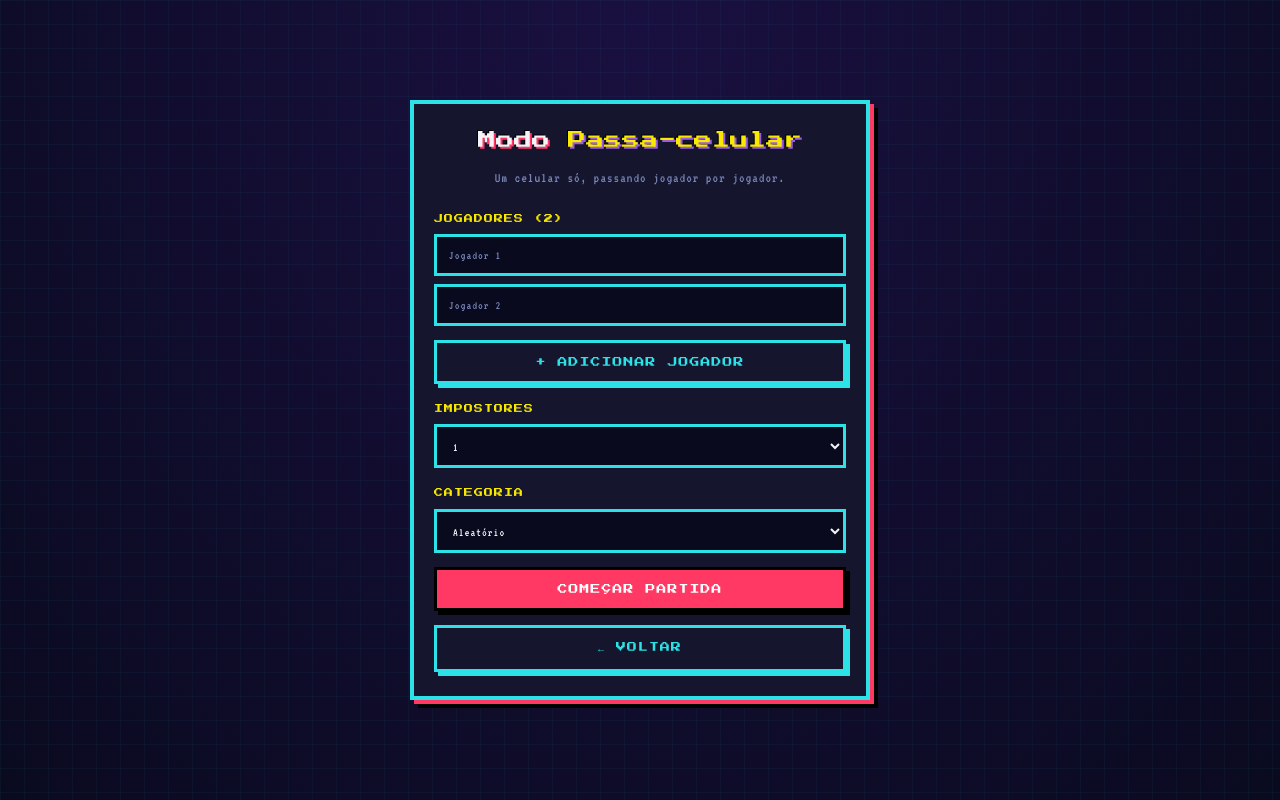
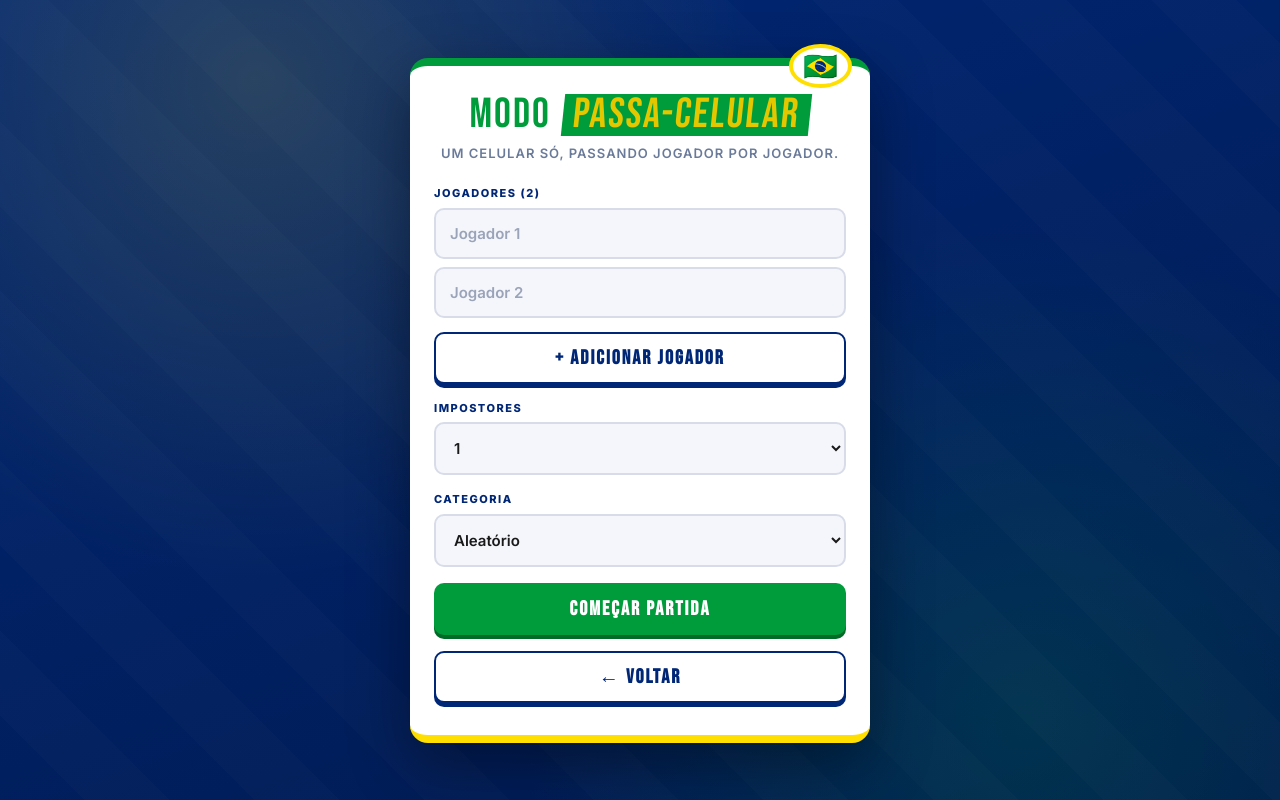
Before and after one commit to natti-jpb/jogo-impostor, a Next.js app: page /local in a window 1280 px wide. Built offline with nearby package versions, Linux system fonts and the light colour scheme.

Commit message:
style: redesign with Brazilian World Cup theme (verde/amarelo/azul, Bebas Neue)

```diff
--- a/app/globals.css
+++ b/app/globals.css
@@ -1,276 +1,352 @@
 :root {
-  --bg: #0a0a1f;
-  --bg-2: #1a1040;
-  --card: #15152e;
-  --accent: #ff3864;
-  --accent2: #2de2e6;
-  --accent3: #f9e900;
-  --accent4: #9b5de5;
-  --text: #f4f4f8;
-  --muted: #7a86b8;
-  --border: #2de2e6;
-  --shadow: #ff3864;
-  --pixel: 4px;
+  --verde: #009C3B;
+  --verde-dark: #006B27;
+  --amarelo: #FFDF00;
+  --amarelo-dark: #E5C700;
+  --azul: #002776;
+  --azul-light: #1a3a8c;
+  --branco: #ffffff;
+  --bg: #001a4f;
+  --card: #ffffff;
+  --text: #1a1a1a;
+  --muted: #6a7a99;
 }
 
 * { box-sizing: border-box; }
 html, body { margin: 0; padding: 0; }
 
 body {
-  font-family: 'Press Start 2P', monospace;
-  background: var(--bg);
-  background-image:
-    linear-gradient(rgba(45, 226, 230, 0.04) 1px, transparent 1px),
-    linear-gradient(90deg, rgba(45, 226, 230, 0.04) 1px, transparent 1px),
-    radial-gradient(ellipse at top, var(--bg-2), var(--bg));
-  background-size: 24px 24px, 24px 24px, 100% 100%;
+  font-family: 'Inter', -apple-system, BlinkMacSystemFont, sans-serif;
+  background:
+    radial-gradient(circle at 20% 10%, rgba(255, 223, 0, 0.15), transparent 40%),
+    radial-gradient(circle at 80% 90%, rgba(0, 156, 59, 0.18), transparent 40%),
+    linear-gradient(160deg, var(--azul) 0%, var(--bg) 100%);
   color: var(--text);
   min-height: 100vh;
   display: flex;
   align-items: center;
   justify-content: center;
   padding: 16px;
-  font-size: 11px;
-  line-height: 1.6;
-  image-rendering: pixelated;
-  -webkit-font-smoothing: none;
-  -moz-osx-font-smoothing: grayscale;
+  font-size: 15px;
+  line-height: 1.5;
+  position: relative;
+  overflow-x: hidden;
+}
+
+/* Field stripes background accent */
+body::before {
+  content: '';
+  position: fixed;
+  inset: 0;
+  background-image: repeating-linear-gradient(
+    45deg,
+    transparent 0,
+    transparent 60px,
+    rgba(255, 255, 255, 0.015) 60px,
+    rgba(255, 255, 255, 0.015) 120px
+  );
+  pointer-events: none;
+  z-index: 0;
 }
 
 .app {
   width: 100%;
   max-width: 460px;
   background: var(--card);
-  padding: 24px 20px;
-  border: var(--pixel) solid var(--border);
-  box-shadow:
-    var(--pixel) var(--pixel) 0 var(--accent),
-    calc(var(--pixel) * 2) calc(var(--pixel) * 2) 0 #000;
-  image-rendering: pixelated;
+  padding: 28px 24px 32px;
+  border-radius: 18px;
+  border-top: 8px solid var(--verde);
+  border-bottom: 8px solid var(--amarelo);
+  box-shadow: 0 20px 60px rgba(0, 0, 0, 0.4);
+  position: relative;
+  z-index: 1;
+}
+
+/* Top flag stripe accent */
+.app::before {
+  content: '🇧🇷';
+  position: absolute;
+  top: -22px;
+  right: 18px;
+  font-size: 28px;
+  background: var(--card);
+  padding: 4px 10px;
+  border-radius: 50%;
+  border: 4px solid var(--amarelo);
+  line-height: 1;
 }
 
 h1 {
-  margin: 0 0 14px;
+  margin: 0 0 8px;
   text-align: center;
-  font-size: 18px;
-  line-height: 1.4;
+  font-family: 'Bebas Neue', sans-serif;
+  font-size: 42px;
+  letter-spacing: 2px;
   font-weight: normal;
-  text-shadow:
-    2px 2px 0 var(--accent),
-    -1px -1px 0 #000;
+  color: var(--verde);
+  line-height: 1;
 }
-h1 .accent { color: var(--accent3); text-shadow: 2px 2px 0 var(--accent4), -1px -1px 0 #000; }
-h2 { margin-top: 0; font-size: 14px; text-align: center; }
+h1 .accent {
+  color: var(--amarelo-dark);
+  background: var(--verde);
+  padding: 0 10px;
+  display: inline-block;
+  transform: skew(-6deg);
+  margin-left: 4px;
+}
+
+h2 {
+  margin-top: 0;
+  font-family: 'Bebas Neue', sans-serif;
+  font-size: 26px;
+  letter-spacing: 1px;
+  color: var(--azul);
+}
 
 .sub {
   text-align: center;
   color: var(--muted);
   margin: 0 0 22px;
-  font-size: 9px;
-  font-family: 'VT323', monospace;
-  font-size: 14px;
+  font-size: 13px;
+  font-weight: 600;
+  text-transform: uppercase;
   letter-spacing: 1px;
 }
 
 label {
   display: block;
-  font-size: 9px;
-  color: var(--accent3);
-  margin: 18px 0 8px;
+  font-size: 11px;
+  color: var(--azul);
+  margin: 16px 0 6px;
   text-transform: uppercase;
-  letter-spacing: 1px;
+  letter-spacing: 1.5px;
+  font-weight: 800;
 }
 
 input, select, button {
   width: 100%;
-  padding: 12px 12px;
-  font-size: 12px;
-  font-family: 'VT323', monospace;
-  border-radius: 0;
-  border: 3px solid var(--border);
+  padding: 14px 14px;
+  font-size: 15px;
+  font-family: 'Inter', sans-serif;
+  font-weight: 600;
+  border-radius: 10px;
+  border: 2px solid #d8dce8;
   outline: none;
-  background: #0a0a1f;
+  background: #f4f6fb;
   color: var(--text);
-  letter-spacing: 1px;
 }
-input::placeholder { color: var(--muted); }
+input::placeholder { color: #9aa3b8; }
 input:focus, select:focus {
-  border-color: var(--accent3);
-  box-shadow: 0 0 0 2px rgba(249, 233, 0, 0.2);
+  border-color: var(--verde);
+  box-shadow: 0 0 0 3px rgba(0, 156, 59, 0.18);
+  background: #fff;
 }
 
 button {
-  font-family: 'Press Start 2P', monospace;
-  font-size: 10px;
-  background: var(--accent);
+  font-family: 'Bebas Neue', sans-serif;
+  font-size: 20px;
+  letter-spacing: 2px;
+  background: var(--verde);
   color: #fff;
-  border: 3px solid #000;
+  border: 0;
   cursor: pointer;
-  margin-top: 14px;
-  padding: 14px 10px;
+  margin-top: 16px;
+  padding: 14px;
   text-transform: uppercase;
-  letter-spacing: 1px;
-  box-shadow: var(--pixel) var(--pixel) 0 #000;
-  transition: transform 0.05s, box-shadow 0.05s, background 0.1s;
-  position: relative;
+  box-shadow: 0 4px 0 var(--verde-dark);
+  transition: transform 0.08s, box-shadow 0.08s, background 0.15s;
+  border-radius: 10px;
 }
-button:hover { background: #ff5c80; }
+button:hover { background: #00b545; }
 button:active {
-  transform: translate(var(--pixel), var(--pixel));
-  box-shadow: 0 0 0 #000;
+  transform: translateY(3px);
+  box-shadow: 0 1px 0 var(--verde-dark);
 }
 button:disabled {
-  background: #444;
-  color: #888;
+  background: #b8c0d0;
+  color: #fff;
   cursor: not-allowed;
-  box-shadow: var(--pixel) var(--pixel) 0 #222;
-  transform: none;
+  box-shadow: 0 4px 0 #98a0b0;
 }
 button.secondary {
-  background: transparent;
-  color: var(--accent2);
-  border: 3px solid var(--accent2);
-  box-shadow: var(--pixel) var(--pixel) 0 var(--accent2);
+  background: #fff;
+  color: var(--azul);
+  border: 2px solid var(--azul);
+  box-shadow: 0 4px 0 var(--azul);
+  padding: 12px 14px;
 }
-button.secondary:hover { background: rgba(45, 226, 230, 0.12); }
+button.secondary:hover { background: #eef1fa; }
+button.secondary:active { box-shadow: 0 1px 0 var(--azul); }
 
-.row { display: flex; gap: 8px; }
+.row { display: flex; gap: 10px; }
 .row > * { flex: 1; }
 
 .divider {
-  height: 3px;
-  background: var(--accent4);
-  margin: 28px 0;
+  height: 4px;
+  background: linear-gradient(to right, var(--verde) 0%, var(--verde) 33%, var(--amarelo) 33%, var(--amarelo) 66%, var(--azul) 66%, var(--azul) 100%);
+  margin: 26px 0;
   position: relative;
-  border-top: 0;
+  border-radius: 2px;
 }
 .divider span {
   position: absolute;
-  top: -12px;
+  top: -14px;
   left: 50%;
   transform: translateX(-50%);
   background: var(--card);
   padding: 0 12px;
-  color: var(--accent4);
-  font-size: 9px;
+  color: var(--muted);
+  font-size: 11px;
+  font-weight: 800;
   text-transform: uppercase;
   letter-spacing: 2px;
 }
 
 .code-display {
-  background: #000;
-  border: 3px solid var(--accent3);
-  padding: 18px 12px;
+  background: var(--amarelo);
+  border: 4px solid var(--verde);
+  padding: 20px 16px;
   text-align: center;
   margin: 16px 0;
-  box-shadow: var(--pixel) var(--pixel) 0 var(--accent3);
+  border-radius: 14px;
+  box-shadow: 0 6px 0 var(--verde-dark);
+  position: relative;
+}
+.code-display::after {
+  content: '⚽';
+  position: absolute;
+  top: -16px;
+  left: -16px;
+  font-size: 32px;
+  background: #fff;
+  border-radius: 50%;
+  width: 44px;
+  height: 44px;
+  display: flex;
+  align-items: center;
+  justify-content: center;
+  border: 3px solid var(--verde);
 }
 .code-display .code {
-  font-size: 32px;
-  font-family: 'Press Start 2P', monospace;
-  letter-spacing: 8px;
-  color: var(--accent3);
-  text-shadow: 2px 2px 0 var(--accent);
-  margin: 8px 0;
+  font-family: 'Bebas Neue', sans-serif;
+  font-size: 48px;
+  letter-spacing: 12px;
+  color: var(--azul);
+  text-shadow: 2px 3px 0 rgba(0,0,0,0.15);
+  margin: 6px 0 4px;
+  font-weight: normal;
 }
 .code-display .label-small {
-  font-size: 8px;
-  color: var(--accent2);
+  font-size: 11px;
+  color: var(--azul);
   text-transform: uppercase;
   letter-spacing: 2px;
+  font-weight: 800;
 }
 
 .players {
   display: flex;
   flex-wrap: wrap;
-  gap: 6px;
-  margin: 10px 0;
+  gap: 8px;
+  margin: 12px 0;
 }
 .players .player {
-  background: #000;
-  color: var(--accent2);
-  padding: 8px 10px;
-  font-size: 10px;
-  font-family: 'Press Start 2P', monospace;
-  border: 2px solid var(--accent2);
+  background: var(--azul);
+  color: #fff;
+  padding: 8px 14px;
+  font-size: 14px;
+  font-weight: 700;
+  border-radius: 20px;
+  border: 2px solid var(--azul);
 }
-.players .player.host { border-color: var(--accent3); color: var(--accent3); }
-.players .player.host::after { content: ' ★'; }
-.players .player.me { border-color: var(--accent); color: var(--accent); }
+.players .player.host {
+  background: var(--amarelo);
+  color: var(--azul);
+  border-color: var(--amarelo-dark);
+}
+.players .player.host::after { content: ' 👑'; }
+.players .player.me {
+  background: var(--verde);
+  border-color: var(--verde-dark);
+}
 
 .word-box {
-  background: #000;
-  border: 3px solid var(--accent2);
-  padding: 24px 16px;
-  margin: 14px 0;
-  font-size: 18px;
-  font-family: 'Press Start 2P', monospace;
+  background: var(--verde);
+  color: #fff;
+  border: 4px solid var(--amarelo);
+  padding: 30px 18px;
+  margin: 16px 0;
+  font-size: 28px;
+  font-family: 'Bebas Neue', sans-serif;
+  letter-spacing: 3px;
   text-align: center;
-  letter-spacing: 1px;
-  min-height: 80px;
+  min-height: 100px;
   display: flex;
   align-items: center;
   justify-content: center;
-  box-shadow: var(--pixel) var(--pixel) 0 var(--accent2);
+  border-radius: 14px;
+  box-shadow: 0 6px 0 var(--verde-dark);
   word-break: break-word;
+  text-transform: uppercase;
 }
 .word-box.impostor {
-  color: var(--accent);
-  border-color: var(--accent);
-  box-shadow: var(--pixel) var(--pixel) 0 var(--accent);
-  animation: blink 1s steps(2) infinite;
-}
-@keyframes blink {
-  0%, 100% { opacity: 1; }
-  50% { opacity: 0.7; }
+  background: var(--azul);
+  color: var(--amarelo);
+  border-color: var(--amarelo);
+  box-shadow: 0 6px 0 #001a4f;
 }
 
 .instruction {
   color: var(--muted);
-  font-family: 'VT323', monospace;
-  font-size: 16px;
+  font-size: 14px;
   text-align: center;
-  letter-spacing: 1px;
-  line-height: 1.4;
+  line-height: 1.5;
+  font-weight: 500;
 }
 
 .category-badge {
   display: inline-block;
-  background: #000;
-  color: var(--accent4);
-  padding: 4px 10px;
-  font-size: 10px;
-  border: 2px solid var(--accent4);
+  background: var(--amarelo);
+  color: var(--azul);
+  padding: 6px 14px;
+  font-size: 12px;
+  border-radius: 20px;
+  font-weight: 800;
   text-transform: uppercase;
+  letter-spacing: 1px;
 }
 
 .error {
-  color: var(--accent);
-  font-size: 10px;
+  color: #d62631;
+  font-size: 13px;
   margin-top: 10px;
   text-align: center;
-  font-family: 'Press Start 2P', monospace;
-  animation: blink 0.6s steps(2) infinite;
+  font-weight: 700;
+  background: #ffe5e7;
+  padding: 8px;
+  border-radius: 8px;
+  border-left: 4px solid #d62631;
 }
 
 .center { text-align: center; }
 
 .share-link {
-  font-size: 11px;
-  color: var(--accent2);
+  font-size: 12px;
+  color: var(--azul);
   text-align: center;
   word-break: break-all;
-  margin-top: 8px;
-  font-family: 'VT323', monospace;
+  margin-top: 6px;
+  font-weight: 600;
+  opacity: 0.85;
 }
 
-a { color: var(--accent2); text-decoration: none; }
+a { color: var(--azul); text-decoration: none; font-weight: 700; }
 
 .hold-area {
-  background: #000;
-  border: 3px solid var(--border);
-  padding: 32px 16px;
-  margin: 16px 0;
+  background: linear-gradient(135deg, var(--verde) 0%, var(--verde-dark) 100%);
+  border: 4px solid var(--amarelo);
+  padding: 40px 16px;
+  margin: 18px 0;
   min-height: 200px;
   display: flex;
   align-items: center;
@@ -279,75 +355,104 @@ a { color: var(--accent2); text-decoration: none; }
   -webkit-user-select: none;
   touch-action: none;
   cursor: pointer;
-  box-shadow: var(--pixel) var(--pixel) 0 var(--border);
-  transition: background 0.05s, border-color 0.05s;
+  border-radius: 16px;
+  box-shadow: 0 6px 0 var(--verde-dark);
+  transition: transform 0.1s, box-shadow 0.1s;
+  position: relative;
+  overflow: hidden;
+}
+.hold-area::before {
+  content: '';
+  position: absolute;
+  inset: 0;
+  background-image: repeating-linear-gradient(
+    90deg,
+    transparent 0,
+    transparent 40px,
+    rgba(255,255,255,0.05) 40px,
+    rgba(255,255,255,0.05) 80px
+  );
+  pointer-events: none;
 }
 .hold-area.active {
-  background: #1a1040;
-  border-color: var(--accent3);
-  box-shadow: var(--pixel) var(--pixel) 0 var(--accent3);
+  background: var(--azul);
+  border-color: var(--amarelo);
+  transform: translateY(3px);
+  box-shadow: 0 3px 0 #001a4f;
 }
 .hold-hint {
   text-align: center;
-  color: var(--accent2);
-  font-size: 10px;
-  font-family: 'Press Start 2P', monospace;
-  letter-spacing: 1px;
+  color: #fff;
+  font-family: 'Bebas Neue', sans-serif;
+  font-size: 22px;
+  letter-spacing: 2px;
+  position: relative;
+  z-index: 1;
+  text-transform: uppercase;
 }
 .word-reveal {
   text-align: center;
-  font-size: 22px;
-  font-family: 'Press Start 2P', monospace;
-  letter-spacing: 1px;
-  color: var(--text);
+  font-size: 36px;
+  font-family: 'Bebas Neue', sans-serif;
+  letter-spacing: 3px;
+  color: #fff;
   word-break: break-word;
+  position: relative;
+  z-index: 1;
+  text-transform: uppercase;
+  text-shadow: 2px 3px 0 rgba(0,0,0,0.2);
 }
 .word-reveal.impostor {
-  color: var(--accent);
-  font-size: 16px;
-  animation: blink 0.7s steps(2) infinite;
+  color: var(--amarelo);
+  font-size: 26px;
 }
 
 .vote-grid { flex-direction: column; gap: 8px; }
 .vote-btn {
   width: 100%;
   margin-top: 0;
-  background: #000;
-  color: var(--accent2);
-  font-weight: normal;
-  padding: 12px 14px;
+  background: #fff;
+  color: var(--azul);
+  font-weight: 700;
+  padding: 14px 16px;
   text-align: left;
   display: flex;
   justify-content: space-between;
   align-items: center;
-  border: 3px solid var(--accent2);
-  font-family: 'Press Start 2P', monospace;
-  font-size: 10px;
-  letter-spacing: 1px;
-  box-shadow: var(--pixel) var(--pixel) 0 var(--accent2);
+  border: 3px solid var(--azul);
+  font-family: 'Inter', sans-serif;
+  font-size: 15px;
+  letter-spacing: 0;
+  text-transform: none;
+  box-shadow: 0 4px 0 var(--azul);
+  border-radius: 12px;
 }
-.vote-btn:hover { background: #1a1040; }
+.vote-btn:hover { background: #eef1fa; }
 .vote-btn.voted {
-  border-color: var(--accent);
-  color: var(--accent);
-  background: rgba(255, 56, 100, 0.1);
-  box-shadow: var(--pixel) var(--pixel) 0 var(--accent);
+  background: var(--verde);
+  border-color: var(--verde-dark);
+  color: #fff;
+  box-shadow: 0 4px 0 var(--verde-dark);
 }
 .vote-btn.self {
   opacity: 0.5;
   cursor: not-allowed;
-  border-color: var(--muted);
-  color: var(--muted);
-  box-shadow: var(--pixel) var(--pixel) 0 var(--muted);
+  background: #f4f6fb;
+  border-color: #b8c0d0;
+  color: #6a7a99;
+  box-shadow: 0 4px 0 #b8c0d0;
 }
-.vote-btn.self:hover { background: #000; }
+.vote-btn.self:hover { background: #f4f6fb; }
 .vote-count {
-  background: var(--accent);
-  color: #000;
-  padding: 4px 10px;
-  font-size: 11px;
-  font-family: 'Press Start 2P', monospace;
-  min-width: 30px;
+  background: var(--amarelo);
+  color: var(--azul);
+  padding: 4px 12px;
+  font-family: 'Bebas Neue', sans-serif;
+  font-size: 18px;
+  min-width: 36px;
   text-align: center;
-  border: 2px solid #000;
+  border-radius: 999px;
+  font-weight: normal;
+  letter-spacing: 1px;
+  border: 2px solid var(--azul);
 }
--- a/app/layout.jsx
+++ b/app/layout.jsx
@@ -11,7 +11,7 @@ export default function RootLayout({ children }) {
       <head>
         <link rel="preconnect" href="https://fonts.googleapis.com" />
         <link rel="preconnect" href="https://fonts.gstatic.com" crossOrigin="anonymous" />
-        <link href="https://fonts.googleapis.com/css2?family=Press+Start+2P&family=VT323&display=swap" rel="stylesheet" />
+        <link href="https://fonts.googleapis.com/css2?family=Bebas+Neue&family=Inter:wght@400;600;800;900&display=swap" rel="stylesheet" />
       </head>
       <body>{children}</body>
     </html>
```
